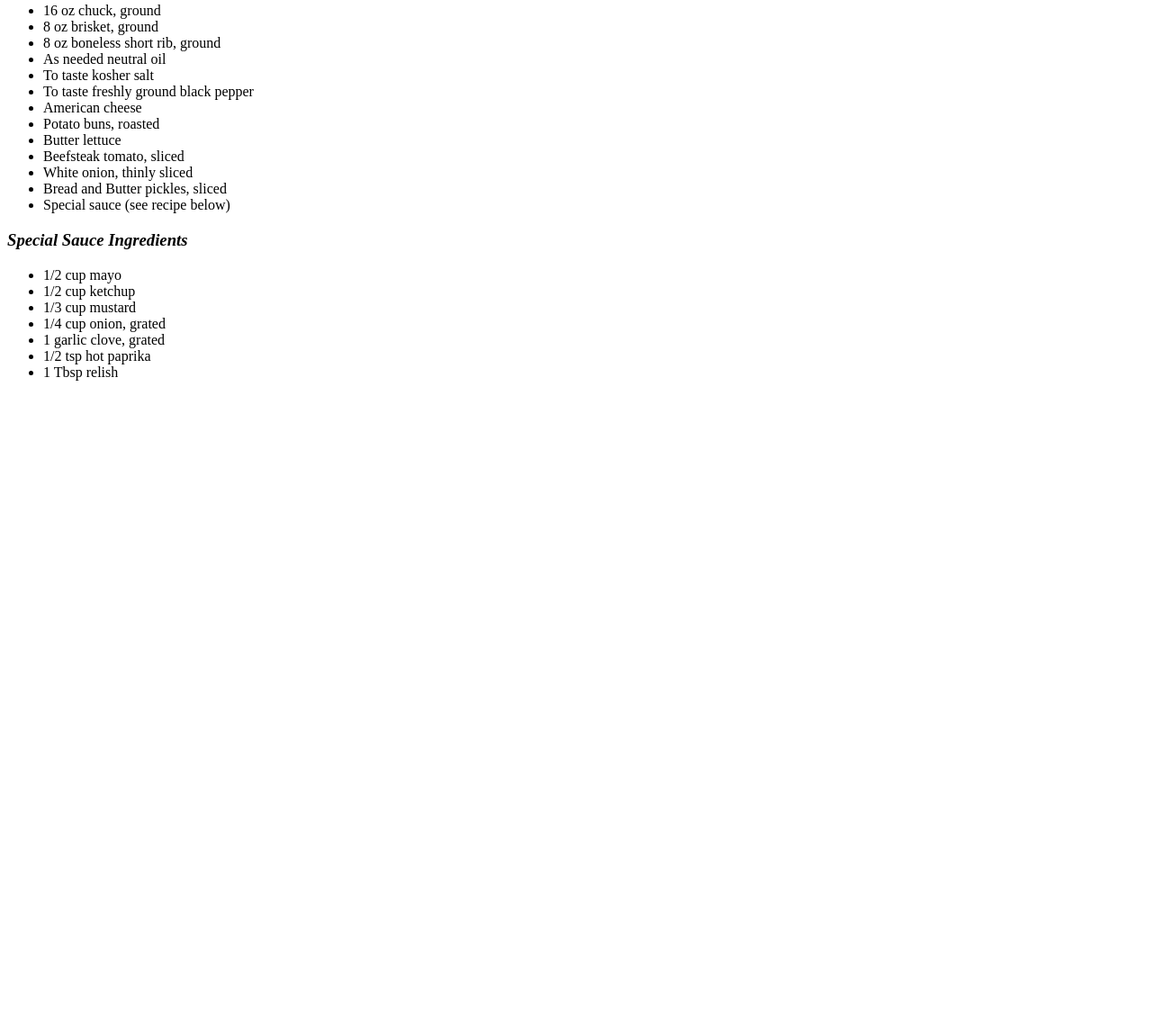
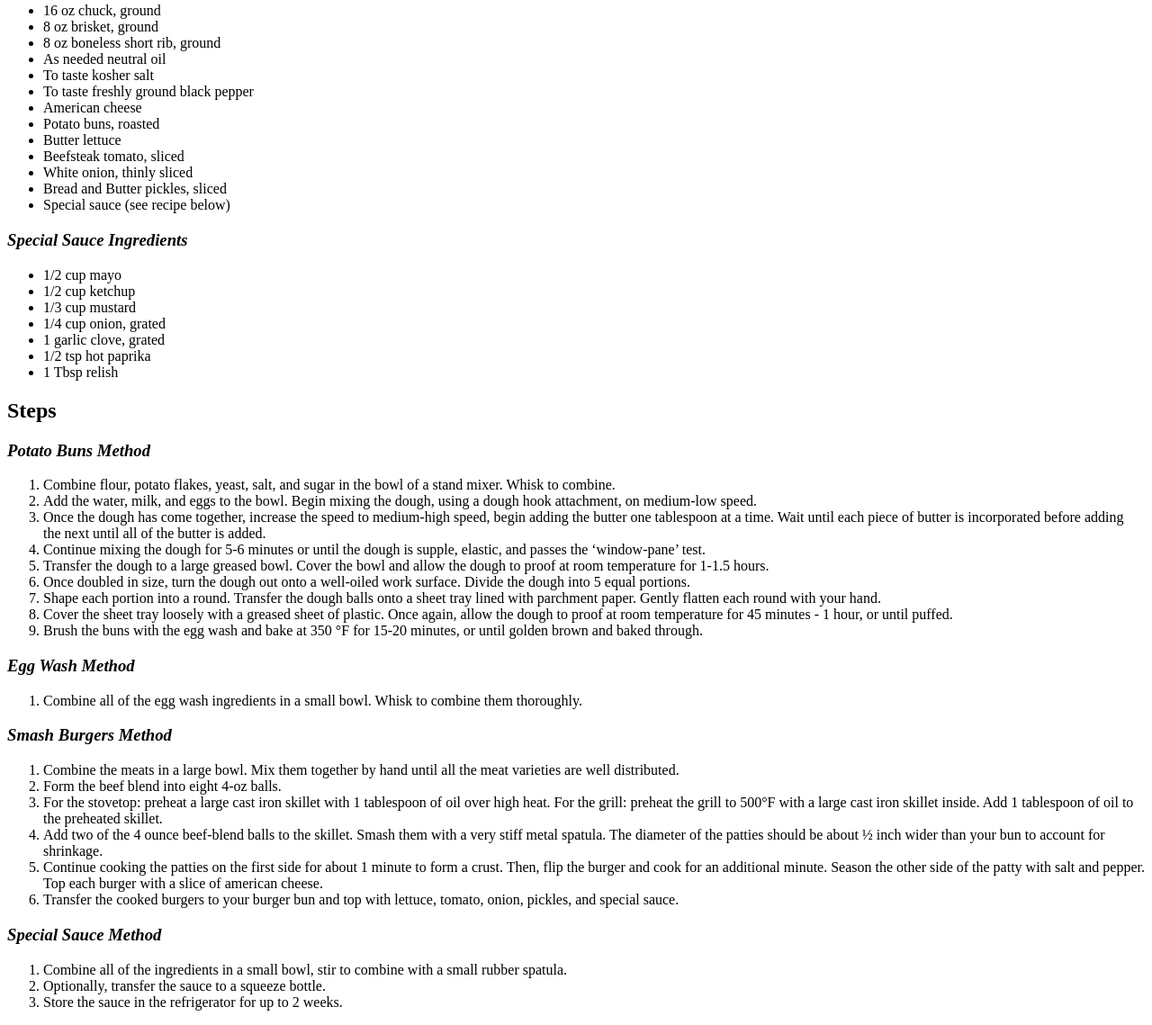
Before and after one commit to dragonstaffdev/odin-recipes, a plain HTML site: page recipes/smashburger.html in a window 1280 px wide. Shown: the part 1013-2152 px from the top of the page at 90% size. Before the commit the page ends 1452 px from the top, so only its background shows below. Drawn offline with Linux system fonts and the light colour scheme.

Commit message:
Finished smash burger recipe, done for now.

```diff
--- a/recipes/smashburger.html
+++ b/recipes/smashburger.html
@@ -58,5 +58,38 @@
             <li>1/2 tsp hot paprika</li>
             <li>1 Tbsp relish</li>
         </ul>
+
+        <h2>Steps</h2>
+        <h3><em>Potato Buns Method</em></h3>
+        <ol>
+            <li>Combine flour, potato flakes, yeast, salt, and sugar in the bowl of a stand mixer. Whisk to combine.</li>
+            <li>Add the water, milk, and eggs to the bowl. Begin mixing the dough, using a dough hook attachment, on medium-low speed.</li>
+            <li>Once the dough has come together, increase the speed to medium-high speed, begin adding the butter one tablespoon at a time. Wait until each piece of butter is incorporated before adding the next until all of the butter is added.</li>
+            <li>Continue mixing the dough for 5-6 minutes or until the dough is supple, elastic, and passes the ‘window-pane’ test.</li>
+            <li>Transfer the dough to a large greased bowl. Cover the bowl and allow the dough to proof at room temperature for 1-1.5 hours.</li>
+            <li>Once doubled in size, turn the dough out onto a well-oiled work surface. Divide the dough into 5 equal portions.</li>
+            <li>Shape each portion into a round. Transfer the dough balls onto a sheet tray lined with parchment paper. Gently flatten each round with your hand.</li>
+            <li>Cover the sheet tray loosely with a greased sheet of plastic. Once again, allow the dough to proof at room temperature for 45 minutes - 1 hour, or until puffed.</li>
+            <li>Brush the buns with the egg wash and bake at 350 °F for 15-20 minutes, or until golden brown and baked through.</li>
+        </ol>
+        <h3><em>Egg Wash Method</em></h3>
+        <ol>
+            <li>Combine all of the egg wash ingredients in a small bowl. Whisk to combine them thoroughly.</li>
+        </ol>
+        <h3><em>Smash Burgers Method</em></h3>
+        <ol>
+            <li>Combine the meats in a large bowl. Mix them together by hand until all the meat varieties are well distributed.</li>
+            <li>Form the beef blend into eight 4-oz balls.</li>
+            <li>For the stovetop: preheat a large cast iron skillet with 1 tablespoon of oil over high heat. For the grill: preheat the grill to 500°F with a large cast iron skillet inside. Add 1 tablespoon of oil to the preheated skillet.</li>
+            <li>Add two of the 4 ounce beef-blend balls to the skillet. Smash them with a very stiff metal spatula. The diameter of the patties should be about ½ inch wider than your bun to account for shrinkage.</li>
+            <li>Continue cooking the patties on the first side for about 1 minute to form a crust. Then, flip the burger and cook for an additional minute. Season the other side of the patty with salt and pepper. Top each burger with a slice of american cheese.</li>
+            <li>Transfer the cooked burgers to your burger bun and top with lettuce, tomato, onion, pickles, and special sauce.</li>
+        </ol>
+        <h3><em>Special Sauce Method</em></h3>
+        <ol>
+            <li>Combine all of the ingredients in a small bowl, stir to combine with a small rubber spatula.</li>
+            <li>Optionally, transfer the sauce to a squeeze bottle.</li>
+            <li>Store the sauce in the refrigerator for up to 2 weeks.</li>
+        </ol>
     </body>
 </html>
```
